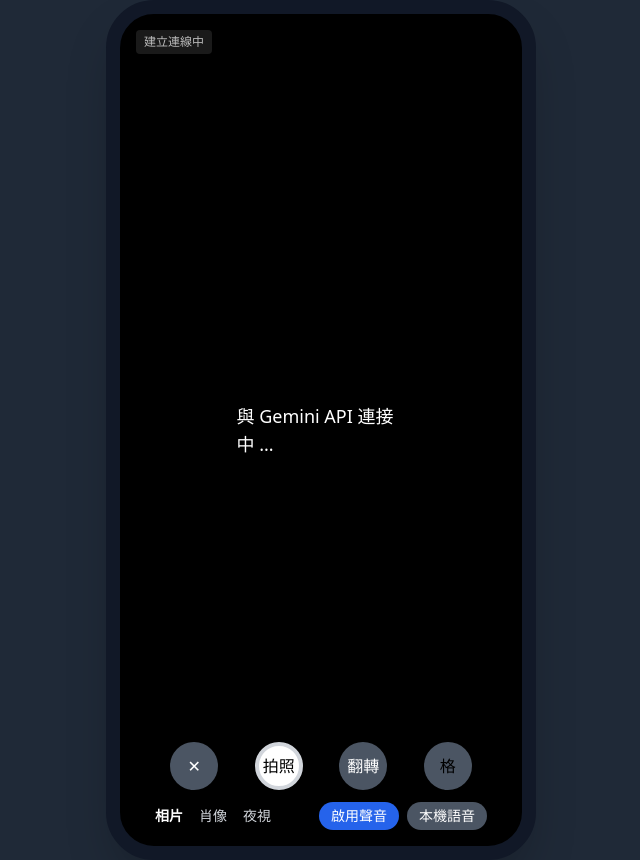
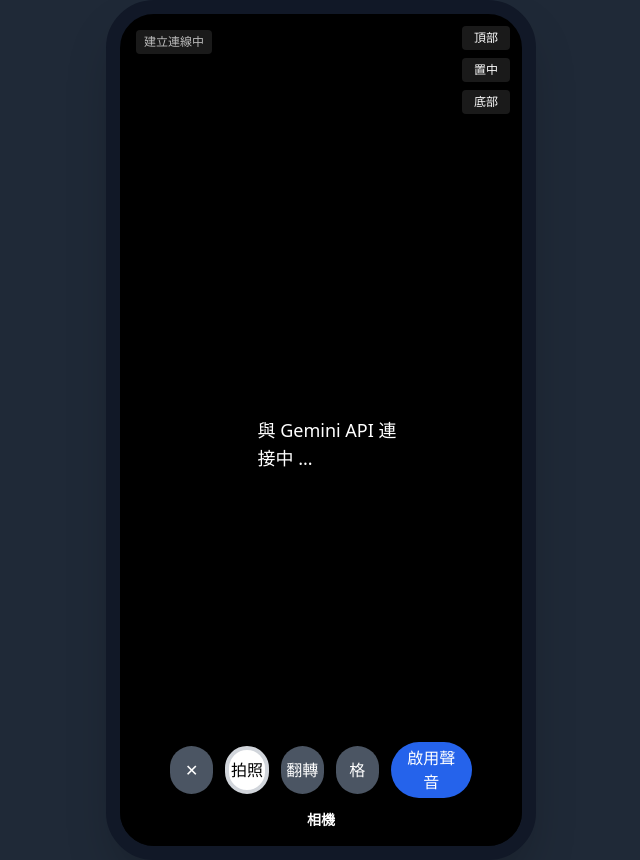
Before and after one commit to Ariellien25/hackyou, a React (Create React App) app: page / in a window 1280 px wide. Shown: the whole page, without its empty margins (319-959 px from the left). Built offline with nearby package versions, Linux system fonts and the light colour scheme; no server answers.

Commit message:
fix: implement audio enable functionality and improve subtitle drag-and-drop feature

```diff
--- a/src/App.tsx
+++ b/src/App.tsx
@@ -1,11 +1,6 @@
 import { useRef, useState, useEffect } from "react";
 
-// const API_BASE =
-//   ((process.env as any)?.REACT_APP_API_BASE as string) ||
-//   "";
-// const API_BASE = "http://localhost:8080"
-// const API_BASE = "https://api.hackyou.steveyi.net"
-const API_BASE = "https://hackyou-backend-104787397649.asia-east1.run.app"
+const API_BASE = "https://hackyou-backend-104787397649.asia-east1.run.app";
 
 export default function App() {
   const videoRef = useRef<HTMLVideoElement | null>(null);
@@ -17,6 +12,8 @@ export default function App() {
   const startedRef = useRef(false);
   const startingRef = useRef(false);
   const wsConnectingRef = useRef(false);
+  const containerRef = useRef<HTMLDivElement | null>(null);
+  const audioCtxRef = useRef<AudioContext | null>(null);
 
   const [sessionId, setSessionId] = useState("");
   const [streaming, setStreaming] = useState(false);
@@ -24,7 +21,31 @@ export default function App() {
   const [photo, setPhoto] = useState<string | null>(null);
   const [facingMode, setFacingMode] = useState<"user" | "environment">("user");
   const [showGrid, setShowGrid] = useState(true);
-  const [useCloudTTS, setUseCloudTTS] = useState(false);
+  const [audioReady, setAudioReady] = useState(false);
+  const [subtitlePos, setSubtitlePos] = useState<{ x: number; y: number }>({ x: 215, y: 430 });
+  const [dragState, setDragState] = useState<{ active: boolean; dx: number; dy: number; id?: number }>({ active: false, dx: 0, dy: 0 });
+
+  const enableAudio = async () => {
+    if (audioReady) return;
+    try {
+      const Ctx: any = (window as any).AudioContext || (window as any).webkitAudioContext;
+      if (!Ctx) return;
+      const ctx = (audioCtxRef.current ??= new Ctx()) as AudioContext;
+      await ctx.resume();
+      const osc = ctx.createOscillator();
+      const gain = ctx.createGain();
+      gain.gain.value = 0.0001;
+      osc.connect(gain).connect(ctx.destination);
+      osc.start();
+      osc.stop(ctx.currentTime + 0.02);
+      window.speechSynthesis.cancel();
+      const u = new SpeechSynthesisUtterance("。");
+      u.lang = "zh-TW";
+      u.volume = 0;
+      window.speechSynthesis.speak(u);
+      setAudioReady(true);
+    } catch { }
+  };
 
   const startCamera = async (mode: "user" | "environment") => {
     if (startingRef.current) return;
@@ -35,11 +56,7 @@ export default function App() {
       streamRef.current = null;
     }
     const stream = await navigator.mediaDevices.getUserMedia({
-      video: {
-        facingMode: mode,
-        width: { ideal: 1920 },  // Full HD
-        height: { ideal: 1080 }
-      },
+      video: { facingMode: mode, width: { ideal: 1920 }, height: { ideal: 1080 } },
       audio: false
     });
     if (token !== startTokenRef.current) {
@@ -60,24 +77,11 @@ export default function App() {
   };
 
   const speakLocal = (text: string) => {
+    if (!audioReady) return;
     const u = new SpeechSynthesisUtterance(text);
     u.lang = "zh-TW";
     window.speechSynthesis.cancel();
     window.speechSynthesis.speak(u);
-  };
-
-  const speakCloud = async (text: string) => {
-    if (!sessionId) return;
-    const r = await fetch(`${API_BASE}/v1/tts`, {
-      method: "POST",
-      headers: { "Content-Type": "application/json" },
-      body: JSON.stringify({ session_id: sessionId, text, voice: "zh-TW-Wavenet-A", speed: 1.0, pitch: 0.0, format: "mp3", cache: true })
-    });
-    if (!r.ok) return;
-    const j = await r.json();
-    if (!j?.audio_url) return;
-    const a = new Audio(j.audio_url);
-    try { await a.play(); } catch { }
   };
 
   const openSessionAndWS = async () => {
@@ -106,8 +110,7 @@ export default function App() {
         const msg = JSON.parse(e.data);
         if (msg?.type === "tip" && typeof msg.text === "string") {
           setMessage(msg.text);
-          if (useCloudTTS) await speakCloud(msg.text);
-          else speakLocal(msg.text);
+          speakLocal(msg.text);
         }
       };
       ws.onclose = () => { wsRef.current = null; };
@@ -149,7 +152,7 @@ export default function App() {
   useEffect(() => {
     if (!streaming) return;
     openSessionAndWS();
-  }, [streaming, facingMode, useCloudTTS]);
+  }, [streaming, facingMode]);
 
   useEffect(() => {
     if (!streaming) return;
@@ -203,8 +206,8 @@ export default function App() {
     const h = video.videoHeight;
     canvas.width = w;
     canvas.height = h;
-    if (facingMode === "user") ctx.setTransform(-1, 0, 0, 1, w, 0);
     ctx.setTransform(1, 0, 0, 1, 0, 0);
+    ctx.clearRect(0, 0, w, h);
     ctx.drawImage(video, 0, 0, w, h);
     setPhoto(canvas.toDataURL("image/png", 1.0));
   };
@@ -213,29 +216,39 @@ export default function App() {
     setFacingMode(p => (p === "user" ? "environment" : "user"));
   };
 
-  const [audioReady, setAudioReady] = useState(false);
-  const audioCtxRef = useRef<AudioContext | null>(null);
-
-  const enableAudio = async () => {
-    if (audioReady) return;
-    try {
-      const Ctx = (window as any).AudioContext || (window as any).webkitAudioContext;
-      if (!audioCtxRef.current) audioCtxRef.current = new Ctx();
-      await audioCtxRef.current.resume();
-      const ctx = audioCtxRef.current;
-      const osc = ctx.createOscillator();
-      const gain = ctx.createGain();
-      gain.gain.value = 0.0001;
-      osc.connect(gain).connect(ctx.destination);
-      osc.start();
-      osc.stop(ctx.currentTime + 0.01);
-      setAudioReady(true);
-    } catch { }
+  const onSubtitlePointerDown = (e: React.PointerEvent<HTMLDivElement>) => {
+    e.preventDefault();
+    (e.currentTarget as HTMLDivElement).setPointerCapture(e.pointerId);
+    setDragState({ active: true, dx: e.clientX - subtitlePos.x, dy: e.clientY - subtitlePos.y, id: e.pointerId });
+  };
+  const onSubtitlePointerMove = (e: React.PointerEvent<HTMLDivElement>) => {
+    if (!dragState.active) return;
+    const rect = containerRef.current?.getBoundingClientRect();
+    let x = e.clientX - dragState.dx;
+    let y = e.clientY - dragState.dy;
+    if (rect) {
+      x = Math.max(0, Math.min(rect.width, x));
+      y = Math.max(0, Math.min(rect.height, y));
+    }
+    setSubtitlePos({ x, y });
+  };
+  const onSubtitlePointerUp = () => {
+    setDragState({ active: false, dx: 0, dy: 0 });
+  };
+  const snapSubtitle = (pos: "top" | "center" | "bottom") => {
+    const w = containerRef.current?.clientWidth ?? 430;
+    const h = containerRef.current?.clientHeight ?? 860;
+    if (pos === "top") setSubtitlePos({ x: w / 2, y: h * 0.15 });
+    else if (pos === "center") setSubtitlePos({ x: w / 2, y: h / 2 });
+    else setSubtitlePos({ x: w / 2, y: h * 0.85 });
   };
 
   return (
     <div className="flex items-center justify-center min-h-screen bg-gray-800">
-      <div className="relative w-[430px] h-[860px] bg-black rounded-[3rem] shadow-2xl overflow-hidden border-[14px] border-gray-900">
+      <div
+        ref={containerRef}
+        className="relative w-[430px] h-[860px] bg-black rounded-[3rem] shadow-2xl overflow-hidden border-[14px] border-gray-900"
+      >
         <video
           ref={videoRef}
           autoPlay
@@ -247,41 +260,40 @@ export default function App() {
         <div className="absolute top-4 left-4 text-xs text-white/70 px-2 py-1 bg-white/10 rounded">
           {sessionId ? sessionId.slice(0, 12) + "..." : "建立連線中"}
         </div>
-        <div className="absolute top-1/2 left-1/2 -translate-x-1/2 -translate-y-1/2 bg-black/50 text-white px-4 py-2 rounded-full text-lg font-medium">
+
+        <div className="absolute right-3 top-3 flex flex-col gap-2 z-10">
+          <button onClick={() => snapSubtitle("top")} className="px-3 py-1 rounded bg-white/10 text-white text-xs">頂部</button>
+          <button onClick={() => snapSubtitle("center")} className="px-3 py-1 rounded bg-white/10 text-white text-xs">置中</button>
+          <button onClick={() => snapSubtitle("bottom")} className="px-3 py-1 rounded bg-white/10 text-white text-xs">底部</button>
+        </div>
+
+        <div
+          onPointerDown={onSubtitlePointerDown}
+          onPointerMove={onSubtitlePointerMove}
+          onPointerUp={onSubtitlePointerUp}
+          className="absolute bg-black/50 text-white px-4 py-2 rounded-full text-lg font-medium cursor-move select-none"
+          style={{ left: subtitlePos.x, top: subtitlePos.y, transform: "translate(-50%,-50%)" }}
+        >
           {message}
         </div>
-        <div className="absolute bottom-0 w-full bg黑/80 flex flex-col items-center py-4">
+
+        <div className="absolute bottom-0 w-full bg-black/80 flex flex-col items-center py-4">
           <div className="flex justify-between w-3/4 items-center mb-3 gap-3">
             <button className="w-12 h-12 rounded-full bg-gray-600 flex items-center justify-center text-white">✕</button>
             <button onClick={takePhoto} className="w-12 h-12 rounded-full bg-white border-4 border-gray-300">拍照</button>
             <button onClick={switchCamera} className="w-12 h-12 rounded-full bg-gray-600 flex items-center justify-center text-white">翻轉</button>
-            <button onClick={() => setShowGrid(v => !v)} className="w-12 h-12 rounded-full bg-gray-600 flex items-center justify-center text白">
+            <button onClick={() => setShowGrid(v => !v)} className="w-12 h-12 rounded-full bg-gray-600 flex items-center justify-center text-white">
               {showGrid ? "格" : "無"}
+            </button>
+            <button onClick={enableAudio} disabled={audioReady} className={`px-3 py-1 rounded-full ${audioReady ? "bg-green-600 text-white" : "bg-blue-600 text-white"} disabled:opacity-60`}>
+              {audioReady ? "聲音已啟用" : "啟用聲音"}
             </button>
           </div>
           <div className="flex gap-4 items-center text-gray-300 text-sm">
-            <span className="text-white font-bold">相片</span>
-            <span>肖像</span>
-            <span>夜視</span>
-            <label className="flex items-center gap-2 ml-4">
-              <div className="flex items-center gap-2 ml-4">
-                <button
-                  onClick={enableAudio}
-                  disabled={audioReady}
-                  className={`px-3 py-1 rounded-full ${audioReady ? "bg-green-600 text-white" : "bg-blue-600 text-white"} disabled:opacity-60`}
-                >
-                  {audioReady ? "聲音已啟用" : "啟用聲音"}
-                </button>
-                <button
-                  onClick={() => setUseCloudTTS(v => !v)}
-                  className={`px-3 py-1 rounded-full ${useCloudTTS ? "bg-purple-600 text-white" : "bg-gray-600 text-white"}`}
-                >
-                  {useCloudTTS ? "雲端語音" : "本機語音"}
-                </button>
-              </div>
-            </label>
+            <span className="text-white font-bold">相機</span>
           </div>
         </div>
+
         {photo && (
           <div className="absolute inset-0 bg-black/90 flex flex-col items-center justify-center">
             <img src={photo} alt="snapshot" className="max-h-[80%] rounded-lg shadow-lg" />
```
